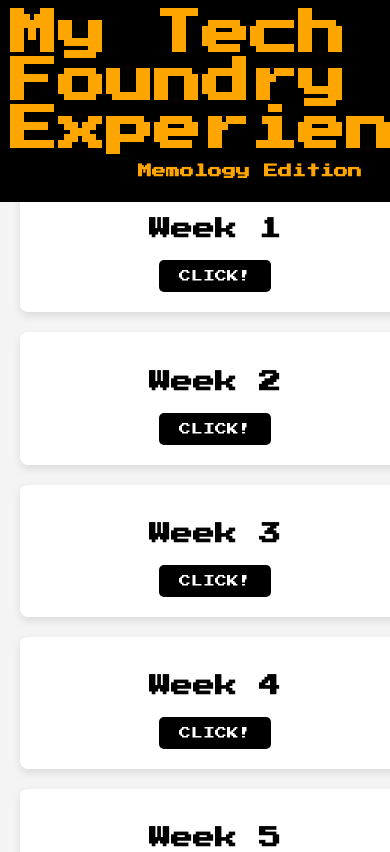
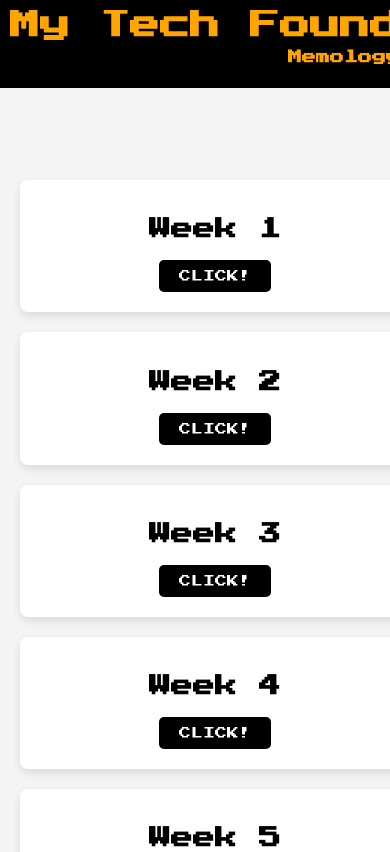
Before and after one commit to IanaGVG/capstone, a plain HTML site: page index.html in a window 390 px wide. Shown: the top 852 px of the page. Drawn offline with Linux system fonts and the light colour scheme.

Commit message:
nav bar updated2

```diff
--- a/style.css
+++ b/style.css
@@ -29,6 +29,9 @@
   color: orange;
   font-size: 72px;
   margin: 0;
+  white-space: nowrap; /* Prevent text from wrapping */
+  overflow: hidden; /* Hide any overflowing text */
+  text-overflow: ellipsis; /* Add ellipsis if it overflows */
 }
 
 nav p {
@@ -182,12 +185,12 @@
 @media screen and (max-width: 768px) {
   nav {
     flex-direction: column;  /* Stack elements vertically on small screens */
-    text-align: left;        /* Align text to the left for mobile */
+    text-align: center;        /* Align text to the left for mobile */
     padding: 10px;           /* Reduce padding on small screens */
   }
 
   nav h1 {
-    font-size: 48px;         /* Smaller logo on mobile */
+    font-size: 30px;         /* Smaller logo on mobile */
   }
 
   nav p {
```
